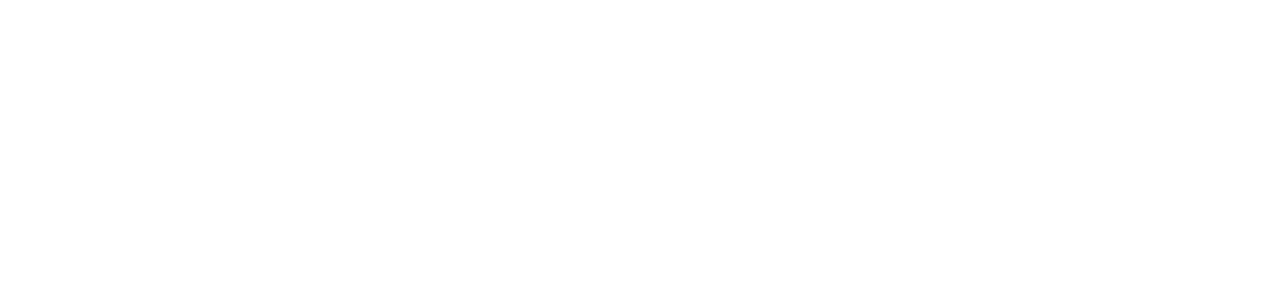
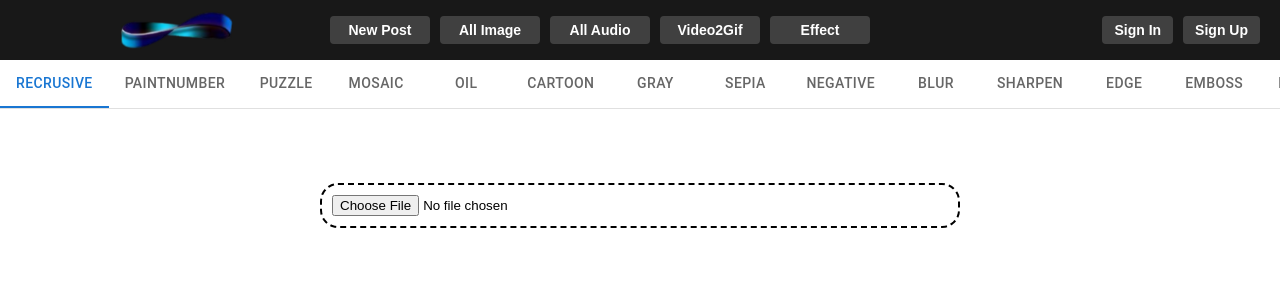
Before and after one commit to BigTail375/infinitegif_front, a React (Create React App) app: page /recrusive in a window 1280 px wide. Before the commit this address had no page. Shown: the top 300 px of the page. Built offline with nearby package versions, Linux system fonts and the light colour scheme; what @ffmpeg/ffmpeg would draw is missing.

Commit message:
update effects

```diff
--- a/package.json
+++ b/package.json
@@ -5,11 +5,14 @@
   "dependencies": {
     "@coreui/icons": "^3.0.1",
     "@coreui/react": "^5.4.1",
+    "@emotion/react": "^11.14.0",
+    "@emotion/styled": "^11.14.0",
     "@ffmpeg/core": "^0.12.6",
     "@ffmpeg/ffmpeg": "^0.12.10",
     "@ffmpeg/util": "^0.12.1",
     "@fortawesome/free-solid-svg-icons": "^6.6.0",
     "@fortawesome/react-fontawesome": "^0.2.2",
+    "@mui/material": "^6.2.0",
     "@testing-library/jest-dom": "^5.17.0",
     "@testing-library/react": "^13.4.0",
     "@testing-library/user-event": "^13.5.0",
--- a/src/App.jsx
+++ b/src/App.jsx
@@ -8,7 +8,7 @@
       <Routes>
         <Route path="/" element={<Dashboard />} />
         <Route path="/gif" element={<Gifconverter />}/>
-        <Route path="/recrusive/:recrusive_id" element={<RecrusiveGif />}/>
+        <Route path="/recrusive" element={<RecrusiveGif />}/>
         <Route path="/image/:image_id" element={<ImageViewer />} />
         <Route path="/tag/:tag_id" element={<TagViewer />} />
         <Route path="/audio" element={<AudioViewer />} />
--- a/src/components/Header.jsx
+++ b/src/components/Header.jsx
@@ -21,9 +21,6 @@
         <Cbutton buttonType={4}/>
         <Cbutton buttonType={1}/>
         <Cbutton buttonType={2}/>
-        <Cbutton buttonType={6}/>
-        <Cbutton buttonType={7}/>
-        <Cbutton buttonType={8}/>
       </div>
 
       {/* Right Section: Sign In / Sign Up */}
--- a/src/components/buttons/CButton.jsx
+++ b/src/components/buttons/CButton.jsx
@@ -22,21 +22,15 @@
     <div>
       <Btn onClick={() => {
         if (buttonType == 1) {window.location = '/gif';}
-        else if (buttonType == 2) {window.location = '/recrusive/1';}
+        else if (buttonType == 2) {window.location = '/recrusive';}
         else if (buttonType == 3) {window.location = '/';}
         else if (buttonType == 4) {window.location = '/audio';}
-        else if (buttonType == 6) {window.location = '/recrusive/2'}
-        else if (buttonType == 7) {window.location = '/recrusive/3'}
-        else if (buttonType == 8) {window.location = '/recrusive/4'}
       }}>
         {buttonType == 1 ? "Video2Gif" : ""}
-        {buttonType == 2 ? "Recrusive" : ""}
+        {buttonType == 2 ? "Effect" : ""}
         {buttonType == 3 ? "All Image" : ""}
         {buttonType == 4 ? "All Audio" : ""}
         {buttonType == 5 ? "New Post" : ""}
-        {buttonType == 6 ? "Paint Number" : ""}
-        {buttonType == 7 ? "Puzzle" : ""}
-        {buttonType == 8 ? "Mosaic" : ""}
       </Btn>
     </div>
   );
--- a/src/pages/recrusivegif.jsx
+++ b/src/pages/recrusivegif.jsx
@@ -1,32 +1,61 @@
 import React, { useState, useEffect } from "react";
 import axios from 'axios';
 import { Button, Dbutton, Cbutton, Header, Inputfile, Inputimage, Resultimage, Ubutton} from "../components";
-import { useParams } from "react-router-dom";
+
+import Tabs from '@mui/material/Tabs';
+import Tab from '@mui/material/Tab';
+import Box from '@mui/material/Box';
+
+function CustomTabPanel({children, value, index, ...other}) {
+  return (
+    <div
+      role="tabpanel"
+      hidden={value !== index}
+      id={`simple-tabpanel-${index}`}
+      aria-labelledby={`simple-tab-${index}`}
+      {...other}
+    >
+      {value === index && <Box sx={{ p: 3 }}>{children}</Box>}
+    </div>
+  );
+}
+
+
+function a11yProps(index) {
+  return {
+    id: `simple-tab-${index}`,
+    'aria-controls': `simple-tabpanel-${index}`,
+  };
+}
 
 function RecrusiveGif() {
-  const { recrusive_id } = useParams();
   const [image, setImage] = useState(null);
   const [gifUrl, setGifUrl] = useState(null);
-  const [pieceSize, setPieceSize] = useState(1);
-  const [tileSize, setTileSize] = useState(1);
+  const [effectType, setEffectType] = useState(0);
+  const effectList = ["Recrusive", "PaintNumber", "Puzzle", "Mosaic", "Oil", "Cartoon", "Gray", "Sepia", "Negative", "Blur", "Sharpen", "Edge", "Emboss", "Bright", "Contrast", "Saturation", "Gaussian", "Median", "Bilateral", "Threshold", "Posterize", "Solarize", "Vignette", "Pixelate"]
+  const nonParams = [0, 1, 2, 3, 5, 6, 7, 8, 9, 10, 11, 12, 22];
+
+  const handleEffectTypeChange = (event, newEffect) => {
+    setEffectType(newEffect);
+    setGifUrl(null);
+  };
+
   const handleUpload = async () => {
     const formData = new FormData();
     formData.append('file', image);
 
     try {
-      console.log("recrusive_id", recrusive_id)
-      var url = `http://${process.env.REACT_APP_BACKEND_URL}:5001/recrusivegif`;
-      if (recrusive_id == "2"){
-        url = `http://${process.env.REACT_APP_BACKEND_URL}:5001/paintbynumber`;
+      console.log("effect type", effectType);
+      var url = `http://${process.env.REACT_APP_BACKEND_URL}:5001/effect`;
+      if (effectType < 4){
+        if (effectType == 0)  {url = `http://${process.env.REACT_APP_BACKEND_URL}:5001/recrusivegif`;}
+        if (effectType == 1)  {url = `http://${process.env.REACT_APP_BACKEND_URL}:5001/paintbynumber`;}
+        if (effectType == 2)  {url = `http://${process.env.REACT_APP_BACKEND_URL}:5001/puzzle`;}
+        if (effectType == 3)  {url = `http://${process.env.REACT_APP_BACKEND_URL}:5001/mosaic`;}
       }
-      if (recrusive_id == "3"){
-        url = `http://${process.env.REACT_APP_BACKEND_URL}:5001/puzzle`;
-        formData.append('pieceSize', pieceSize);
-        console.log("formData", formData);
-      }
-      if (recrusive_id == "4"){
-        url = `http://${process.env.REACT_APP_BACKEND_URL}:5001/mosaic`;
-        formData.append('tileSize', tileSize);
+      else{
+        url = `http://${process.env.REACT_APP_BACKEND_URL}:5001/effect`;
+        formData.append("effectType", effectType - 4);
       }
       const response = await axios.post(url, formData, {
         headers: { 'Content-Type': 'multipart/form-data' },
@@ -77,20 +106,37 @@
   return (
     <div className="App">
       <Header />
-      {image && <Inputimage image={image} />}
-      <Inputfile setVideo={setImage} />
-      {image && recrusive_id == "1" && <div><Button buttonText={"Convert to recrusive gif"} callBack={handleUpload} /></div>}
+      <Box sx={{ width: '100%' }}>
+        <Box sx={{ borderBottom: 1, borderColor: 'divider' }}>
+          <Tabs value={effectType}
+            onChange={handleEffectTypeChange}
+            aria-label="basic tabs example"
+            variant="scrollable"
+            scrollButtons="auto">
+            {effectList.map((key, index) => {
+              return (<Tab key={key} label={effectList[index]} {...a11yProps(index)} />)
+            })}
+          </Tabs>
+        </Box>
+        {effectList.map((key, index) => {
+          if (nonParams.includes(index)){
+            return (<CustomTabPanel key={key} value={effectType} index={index}>
+              {image && <Inputimage image={image} />}
+              <Inputfile setVideo={setImage} />
+              {image && <div style={{display: 'flex', justifyContent: 'center'}}><Button buttonText={"Apply Effect"} callBack={handleUpload}/></div>}
+            </CustomTabPanel>)
+          }
+        })}
+      </Box>
+
+      {/* {image && recrusive_id == "1" && <div><Button buttonText={"Convert to recrusive gif"} callBack={handleUpload} /></div>}
       {image && recrusive_id == "2" && <div><Button buttonText={"Paint By Number"} callBack={handleUpload} /></div>}
       {image && recrusive_id == "3" && <div style={{display: 'flex', justifyContent: 'center'}}><div style={{display: 'flex', alignItems: 'center', gap: '20px'}}>
-        <p>Piece Size: </p>
-        <input type="number" className="number-input" onChange={(e) => {setPieceSize(e.target.value);}} innerText="1"/>
         <Button buttonText={"Puzzle Effect"} callBack={handleUpload} />
       </div></div>}
       {image && recrusive_id == "4" && <div style={{display: 'flex', justifyContent: 'center'}}><div style={{display: 'flex', alignItems: 'center', gap: '20px'}}>
-        <p>Tile Size: </p>
-        <input type="number" className="number-input" onChange={(e) => {setTileSize(e.target.value);}} innerText="1"/>
         <Button buttonText={"Mosaic Effect"} callBack={handleUpload} />
-      </div></div>}
+      </div></div>} */}
 
       {image && gifUrl &&
         <div style={{margin: '20px'}}><Resultimage gif={gifUrl} /></div>
```
Also changed, not shown: 1 other file (tests, documents, lock files or other folders).
